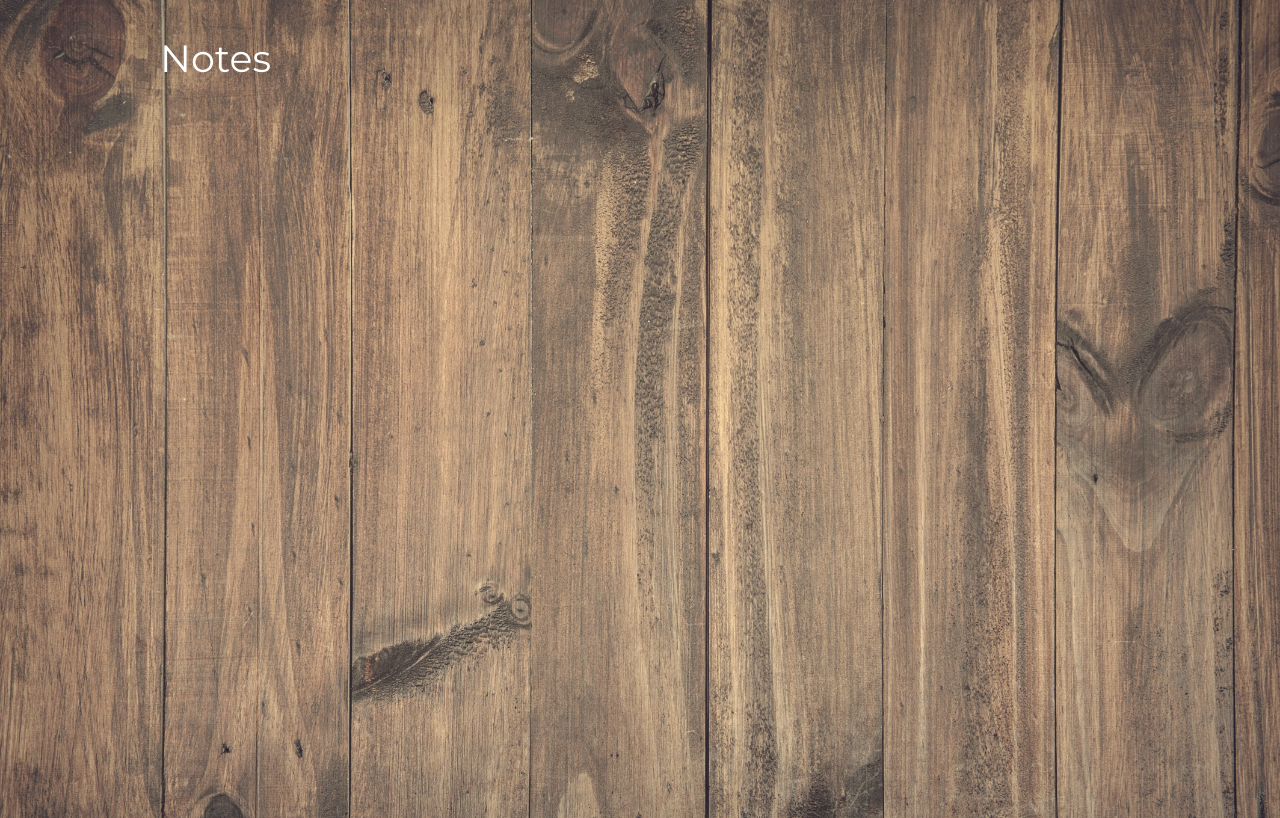
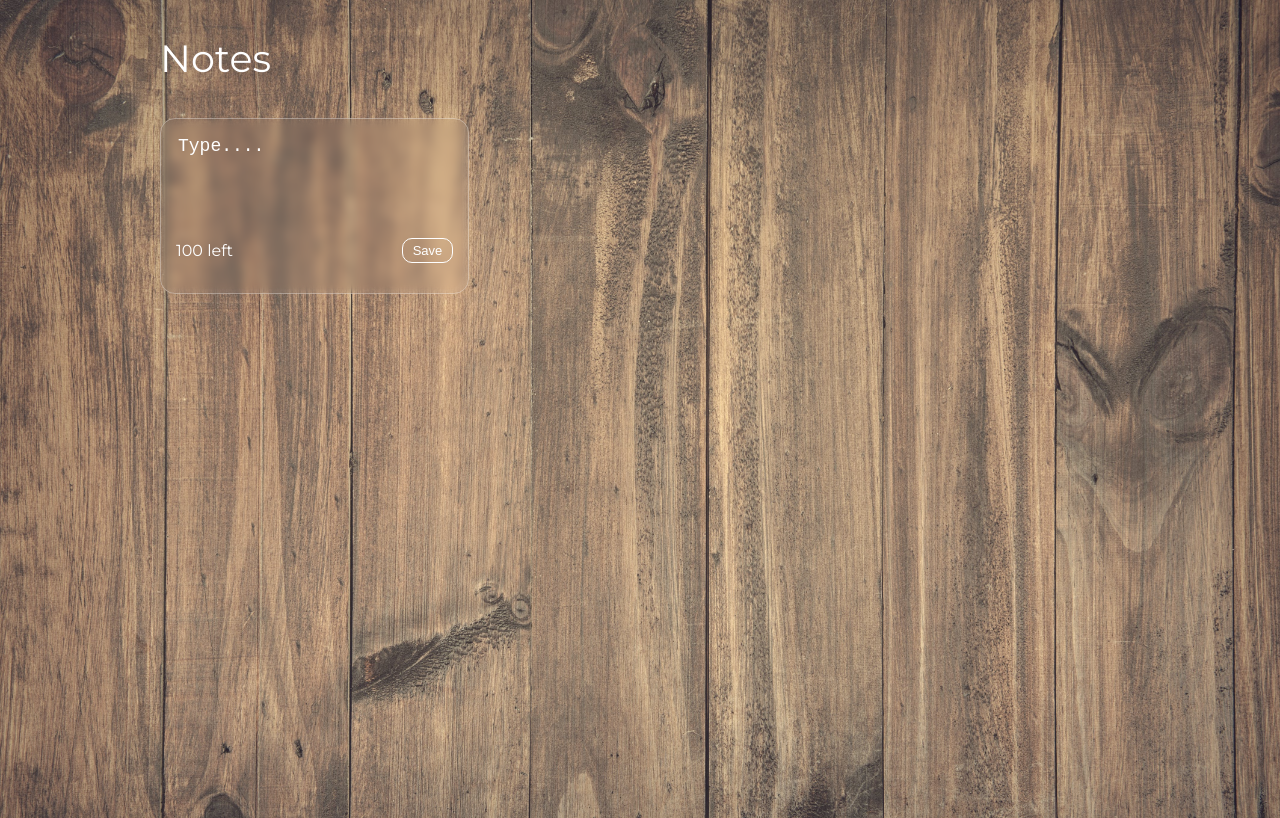
Before and after one commit to UjiroAsagbra/noteapp, a React (Vite) app: page / in a window 1280 px wide. Built offline with nearby package versions, Linux system fonts and the light colour scheme.

Commit message:
changed null to false

```diff
--- a/src/Components/NoteComponents/Notes.jsx
+++ b/src/Components/NoteComponents/Notes.jsx
@@ -10,10 +10,6 @@ const Notes = () => {
           if(localValue==null) return []
           return JSON.parse(localValue)
         })
-
-        useEffect(() => {
-              localStorage.setItem("Notes", JSON.stringify(notes));
-            }, [notes]);
 
             const [inputText, setInputText] = useState("");
 
@@ -59,15 +55,21 @@ const Notes = () => {
 
             };
 
+            useEffect(() => {
+              localStorage.setItem("Notes", JSON.stringify(notes));
+            }, [notes]);
+
         return (
           <div className="notes">
             {
-                  editToggle === null ?
+                  editToggle === false ?
                   <NewNote
                   handleText={handleText}
                   handleSave={handleSave}
                   inputText={inputText}/> : <></>
               }
+
+
             {
                   notes.map((note) => (
                       editToggle === note.id ?
```
